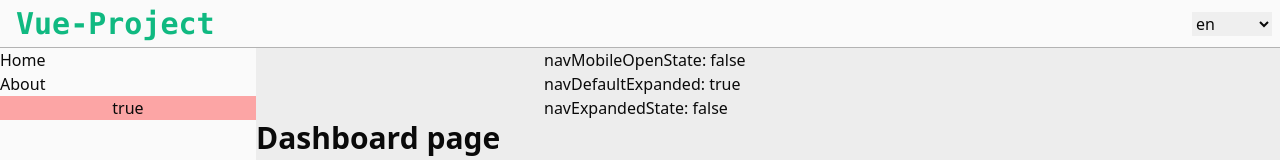
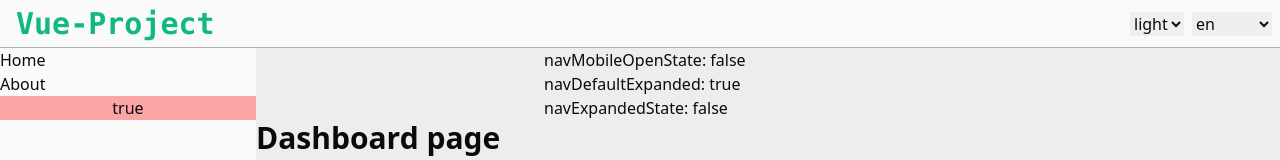
Before and after one commit to njyun666666/X-RealWorld-Vue, a Vue app: page / in a window 1280 px wide. Shown: the top 160 px of the page. Built offline with nearby package versions, Linux system fonts and the light colour scheme.

Commit message:
dark mode

```diff
--- a/src/App.vue
+++ b/src/App.vue
@@ -1,13 +1,9 @@
 <script setup lang="ts">
-import { useDark, useToggle } from '@vueuse/core'
 import { useI18n } from 'vue-i18n'
 import { RouterView } from 'vue-router'
+
 const { locale } = useI18n()
 document.documentElement.setAttribute('lang', locale.value)
-
-useDark()
-// const toggleDark = useToggle(isDark)
-// toggleDark(!isDark.value)
 </script>
 
 <template>
--- a/src/layouts/MainLayout.vue
+++ b/src/layouts/MainLayout.vue
@@ -2,13 +2,14 @@
 import Brand from '@/components/Brand.vue'
 import { breakpoints } from '@/libs/common'
 import { useNavStore } from '@/stores/nav'
-import { useStorage } from '@vueuse/core'
+import { useDark, useStorage } from '@vueuse/core'
 import { watch } from 'vue'
 import { useI18n } from 'vue-i18n'
 
 const nav = useNavStore()
 const { locale } = useI18n()
 const lang = useStorage('lang', 'zh-Hant')
+const isDark = useDark()
 
 watch(locale, () => {
   document.documentElement.setAttribute('lang', locale.value)
@@ -31,7 +32,12 @@ watch(breakpoints.active(), () => {
       </button>
       <Brand />
       <div className="grow"></div>
-      <div>
+      <div class="space-x-2">
+        <select v-model="isDark">
+          <option :value="false">light</option>
+          <option :value="true">dark</option>
+        </select>
+
         <select v-model="locale">
           <option value="en">en</option>
           <option value="zh-Hant">zh-Hant</option>
```
